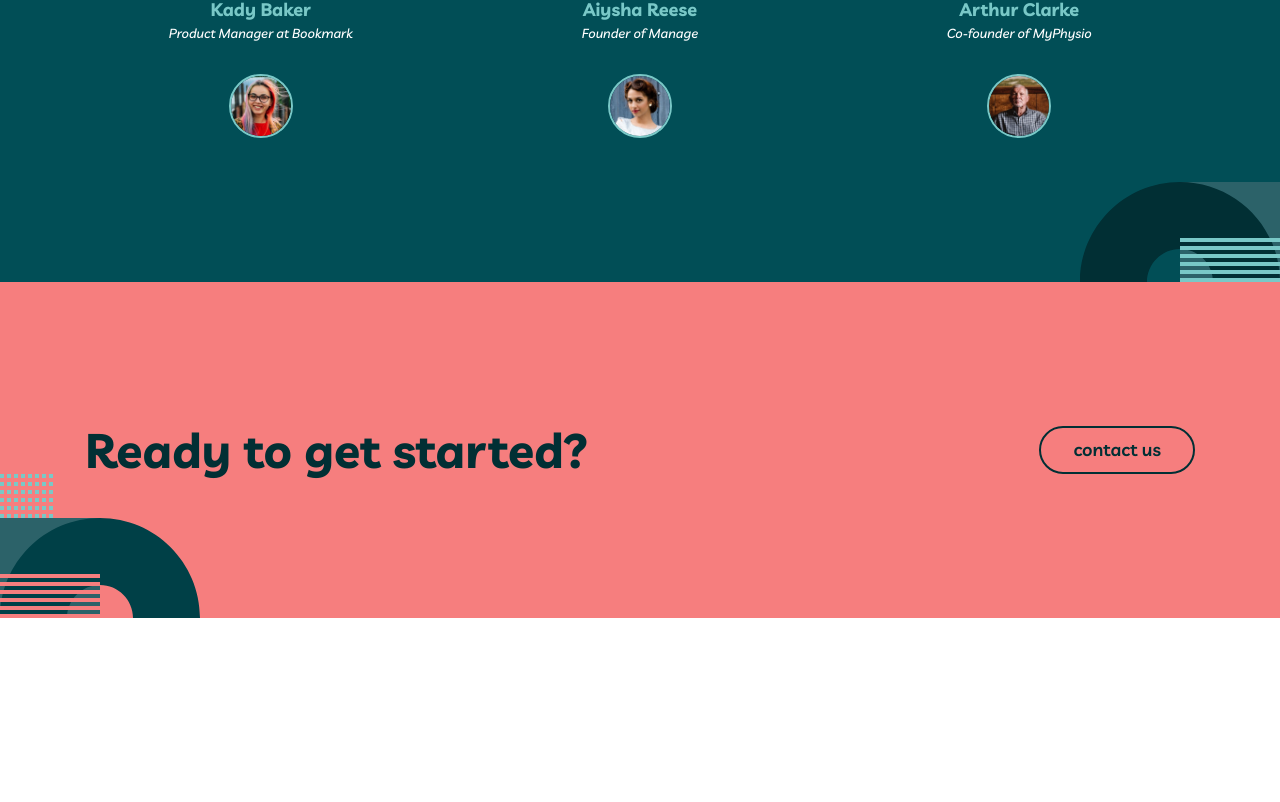
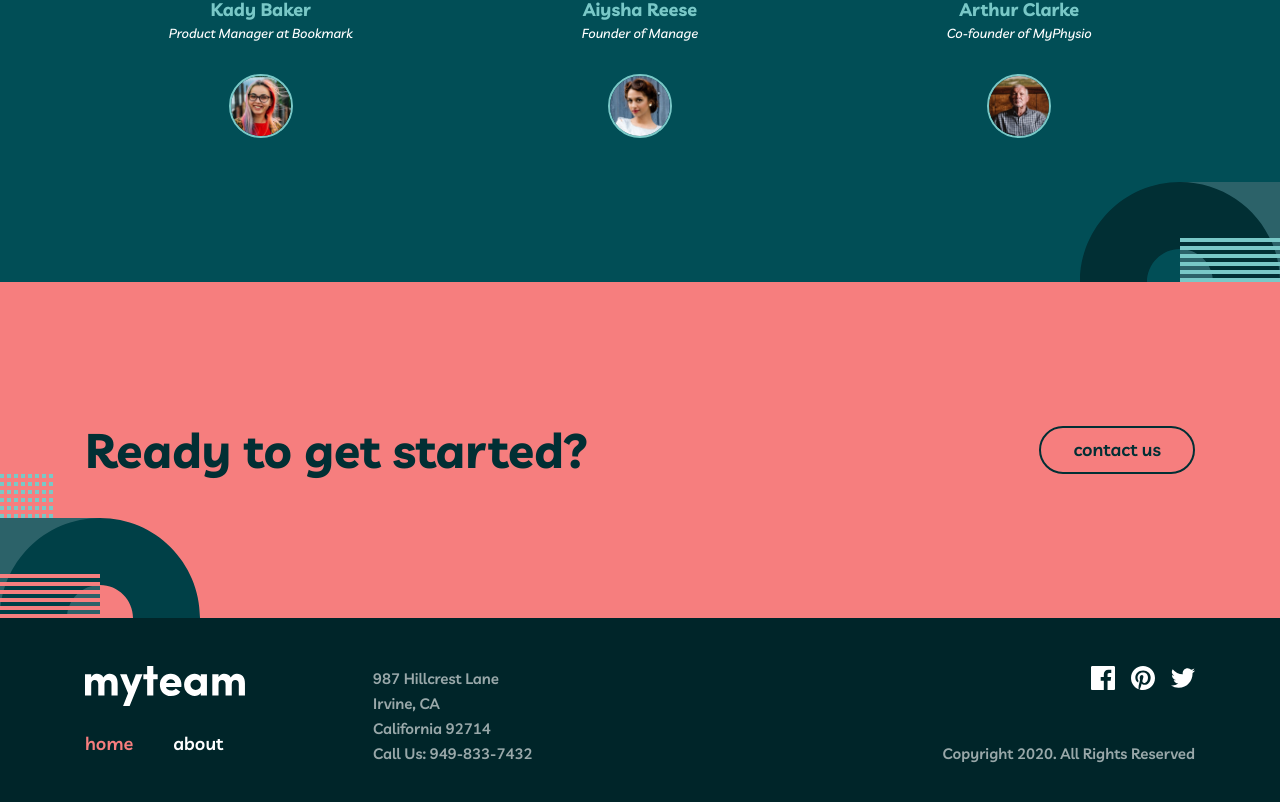
Before and after one commit to Sergey98Am/react-myteam-multi-page-website, a React (Vite) app: page / in a window 1280 px wide. Shown: the part 1902-2704 px from the top of the page. Before the commit the page ends 2574 px from the top, so only its background shows below. Built offline with nearby package versions, Linux system fonts and the light colour scheme.

Commit message:
Add footer section

```diff
--- /dev/null
+++ b/src/components/SocialIcon.jsx
@@ -0,0 +1,9 @@
+import React from 'react'
+
+const SocialIcon = (props) => {
+  return (
+    <a href={props.link} target="blank"><img src={props.icon} alt="facebook" /></a>
+  )
+}
+
+export default SocialIcon
--- a/src/constants/index.js
+++ b/src/constants/index.js
@@ -1,3 +1,7 @@
+import facebookIcon from "@/assets/icon-facebook.svg";
+import pinterestIcon from "@/assets/icon-pinterest.svg";
+import twitterIcon from "@/assets/icon-twitter.svg";
+
 export const navLinks = [
     {
       id: "home",
@@ -10,3 +14,21 @@ export const navLinks = [
       url: "/about"
     },
   ];
+
+export const footerSocialLinks = [
+  {
+    id: "facebook",
+    link: "https://www.facebook.com",
+    icon: facebookIcon,
+  },
+  {
+    id: "pinterest",
+    link: "https://www.pinterest.com",
+    icon: pinterestIcon,
+  },
+  {
+    id: "twitter",
+    link: "https://www.twitter.com",
+    icon: twitterIcon,
+  },
+]
--- a/src/layouts/Footer.jsx
+++ b/src/layouts/Footer.jsx
@@ -1,9 +1,54 @@
-import React from 'react'
+import logo from "@/assets/logo.svg";
+import { navLinks } from "@/constants";
+import { footerSocialLinks } from "@/constants";
+import { NavLink } from "react-router-dom";
+import SocialIcon from "../components/SocialIcon";
 
 const Footer = () => {
   return (
-    <div><h2>Footer</h2></div>
-  )
-}
+    <div className="footer bg-secondary-dark-green py-16 md:py-14 lg:py-12">
+      <div className="container-fluid flex flex-col justify-between text-center md:text-start lg:flex-row">
+        <div className="left-side flex flex-col items-center mb-10 md:mb-9 md:flex-row md:justify-between md:items-start lg:mb-0">
+          <div className="first-section me-0 mb-6 md:mb-0 lg:me-32">
+            <div className="footer-logo mx-auto mb-6 w-24 md:mx-0 md:mb-16 lg:mb-6 lg:w-40">
+              <img src={logo} alt="" />
+            </div>
+            <div className="footer-links">
+              {navLinks.map((nav, index) => (
+                <NavLink
+                  key={nav.id}
+                  to={nav.url}
+                  className={`${
+                    index === navLinks.length - 1 ? "mr-0" : "me-10"
+                  } transition hover:text-primary-light-coral active:text-primary-light-coral body-2 lg:text-lg`}
+                >
+                  {nav.title}
+                </NavLink>
+              ))}
+            </div>
+          </div>
+          <div className="second-section">
+            <div className="body-2 opacity-60 md:text-right lg:text-left">
+              <p>987 Hillcrest Lane</p>
+              <p>Irvine, CA</p>
+              <p>California 92714</p>
+              <p>Call Us: 949-833-7432</p>
+            </div>
+          </div>
+        </div>
+        <div className="right-side flex flex-col justify-between md:flex-row lg:flex-col">
+          <div className="social-media flex justify-center items-center space-x-4 mb-4 md:justify-start md:md-0 lg:justify-end">
+            {footerSocialLinks.map((link) => (
+              <SocialIcon key={link.id} link={link.link} icon={link.icon} />
+            ))}
+          </div>
+          <div className="copyright body-2 opacity-60">
+            <p>Copyright 2020. All Rights Reserved</p>
+          </div>
+        </div>
+      </div>
+    </div>
+  );
+};
 
-export default Footer
+export default Footer;
--- a/src/styles/menu.css
+++ b/src/styles/menu.css
@@ -1,8 +1,7 @@
-.navbar,
-.mobile-menu {
-  .nav-items {
-    .active {
-      @apply text-primary-light-coral;
-    }
+.navbar .nav-items,
+.mobile-menu .nav-items,
+.footer {
+  .active {
+    @apply text-primary-light-coral;
   }
 }
```
